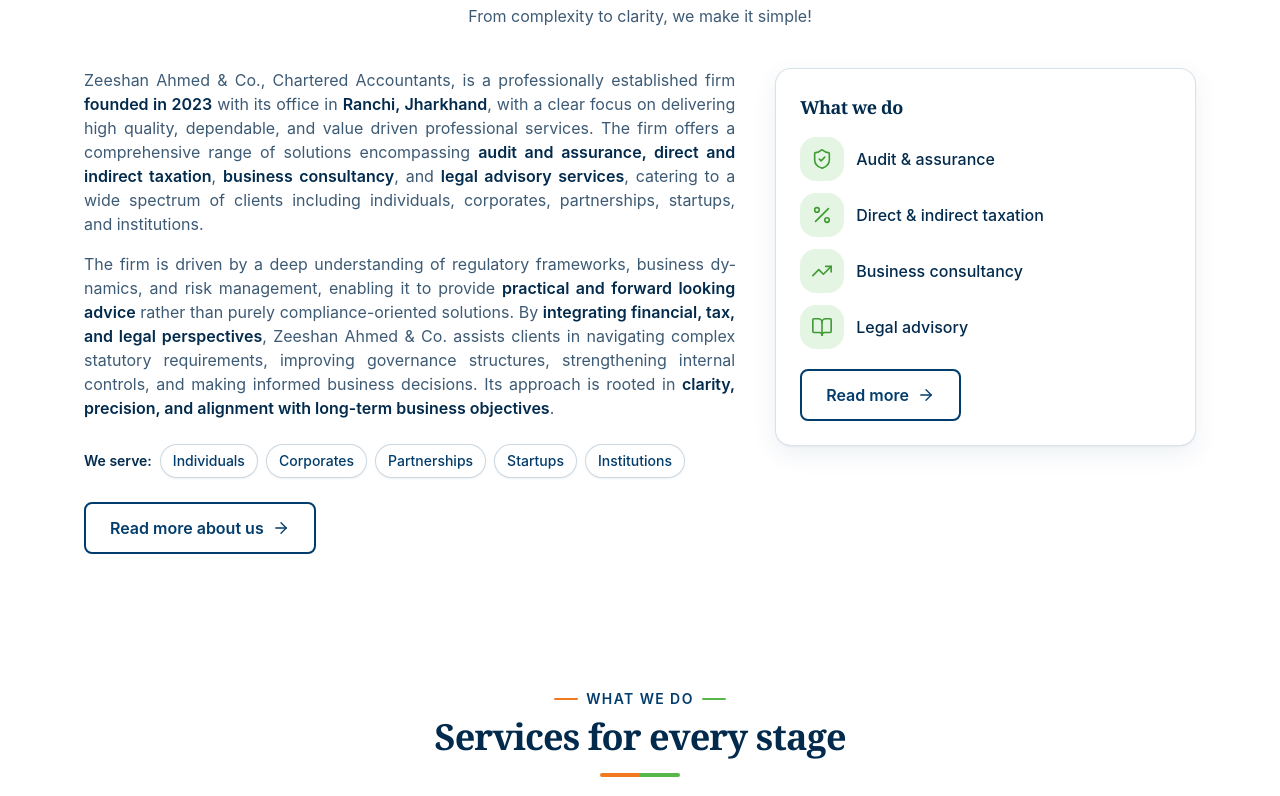
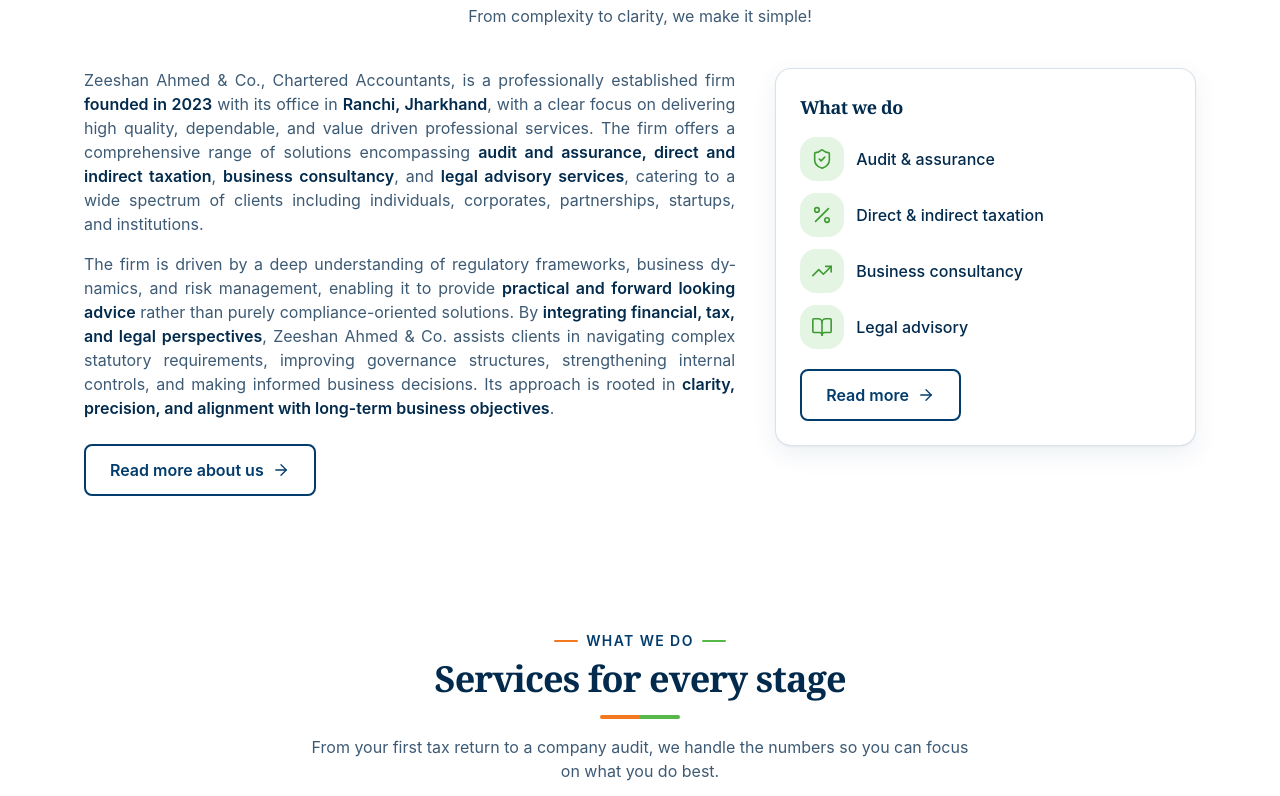
Before and after one commit to pratham1659/CA-zeeshan-Ahmad, a React (Vite) app: page / in a window 1280 px wide. Shown: the part 744-1540 px from the top of the page. Built offline with nearby package versions, Linux system fonts and the light colour scheme.

Commit message:
minor fixes on component and carousel timing

```diff
--- a/src/components/ui/Carousel.tsx
+++ b/src/components/ui/Carousel.tsx
@@ -36,9 +36,10 @@ export default function Carousel() {
       aria-roledescription="carousel"
       aria-label="Highlights"
       className="w-full"
-      onMouseEnter={() => setPaused(true)}
-      onMouseLeave={() => setPaused(false)}
-      onFocus={() => setPaused(true)}
+      // Pause on hover (mouse only: touch has no "leave", so it would stay paused) and on keyboard focus
+      onPointerEnter={(e) => e.pointerType === 'mouse' && setPaused(true)}
+      onPointerLeave={(e) => e.pointerType === 'mouse' && setPaused(false)}
+      onFocus={(e) => e.target.matches(':focus-visible') && setPaused(true)}
       onBlur={() => setPaused(false)}
     >
       <div
--- a/src/pages/Home.tsx
+++ b/src/pages/Home.tsx
@@ -11,7 +11,7 @@ import CtaBanner from '../components/sections/CtaBanner'
 import RichText from '../components/ui/RichText'
 import Card from '../components/ui/Card'
 import IconBadge from '../components/ui/IconBadge'
-import { clientTypes, firmPillars, firmParagraphs, tagline } from '../data/about'
+import { firmPillars, firmParagraphs, tagline } from '../data/about'
 import { usePageTitle } from '../hooks/usePageTitle'
 
 export default function Home() {
@@ -25,14 +25,6 @@ export default function Home() {
           <div className="space-y-4 text-justify text-muted [hyphens:auto] [text-wrap:pretty] lg:col-span-3">
             <p><RichText text={firmParagraphs[0]} /></p>
             <p><RichText text={firmParagraphs[1]} /></p>
-            <ul className="flex flex-wrap items-center gap-2 pt-2">
-              <li className="text-sm font-semibold text-ink">We serve:</li>
-              {clientTypes.map((c) => (
-                <li key={c} className="rounded-full border border-accent/20 bg-white px-3 py-1.5 text-sm font-medium text-accent shadow-soft">
-                  {c}
-                </li>
-              ))}
-            </ul>
             <div className="pt-2">
               <Button to="/about" variant="secondary">
                 Read more about us <Icon name="arrow" size={18} />
```
